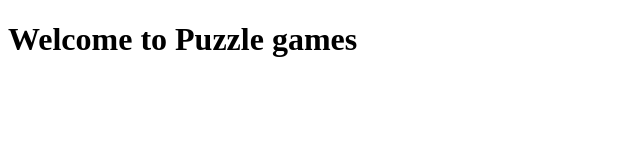
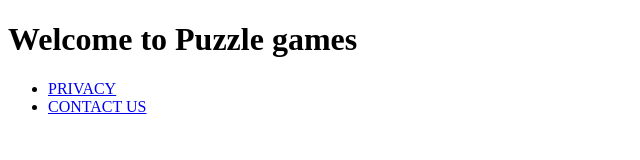
Before and after one commit to puzzlegame/puzzlegame.github.io, a plain HTML site: page index.html in a window 1280 px wide. Shown: the whole page, without its empty margins (0-640 px from the left). Drawn offline with Linux system fonts and the light colour scheme.

Commit message:
Update index.html

```diff
--- a/index.html
+++ b/index.html
@@ -7,6 +7,10 @@
   <body>
     <main>
         <h1>Welcome to Puzzle games</h1>
+      <ul>
+          <li><a href="https://wejoy.asia/privacy.txt">PRIVACY</a></li>
+          <li><a href="mailto:wejoygamesstudio@wejoy.asia">CONTACT US</a></li>
+      </ul>
     </main>
   </body>
 </html>
```
